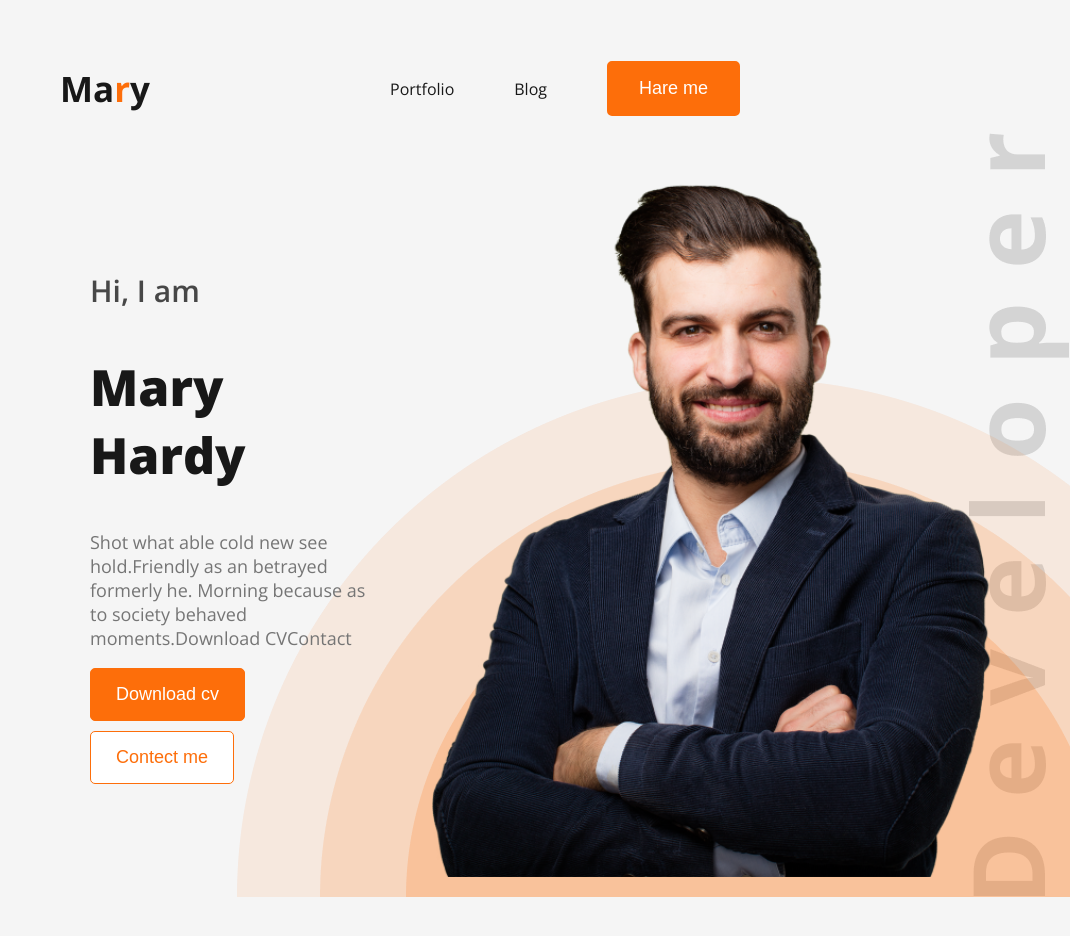
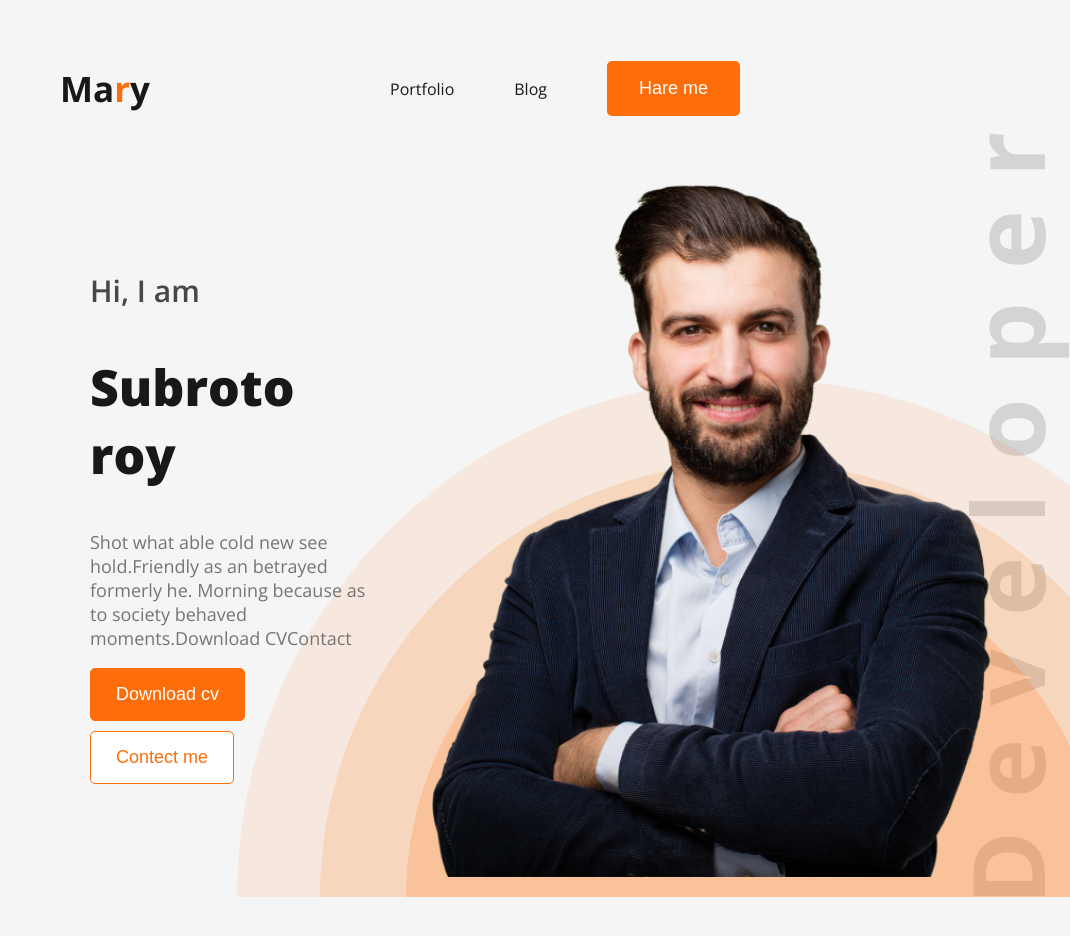
Before and after one commit to SubrotoRoy10000/Developer-website, a plain HTML site: page index.html in a window 1280 px wide. Shown: the top 936 px of the page, without its empty margins (210-1280 px from the left). Drawn offline with nearby package versions, Linux system fonts and the light colour scheme.

Commit message:
Update name

```diff
--- a/index.html
+++ b/index.html
@@ -22,7 +22,7 @@
         <section class="sec1">
             <div class="div1text">
                 <h3>Hi, I am</h3>
-                <h1>Mary Hardy</h1>
+                <h1>Subroto roy</h1>
                 <p>Shot what able cold new see hold.Friendly as an betrayed formerly he. Morning because as to society behaved
                     moments.Download CVContact</p>
                 <button class="bat1">Download cv</button>
```
